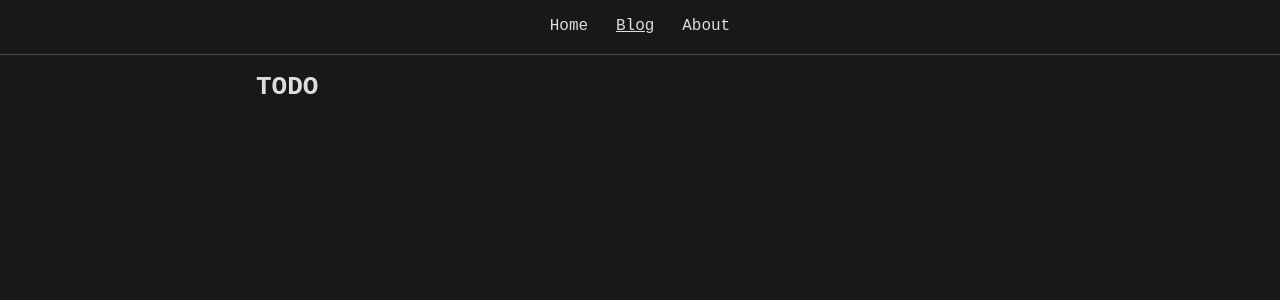
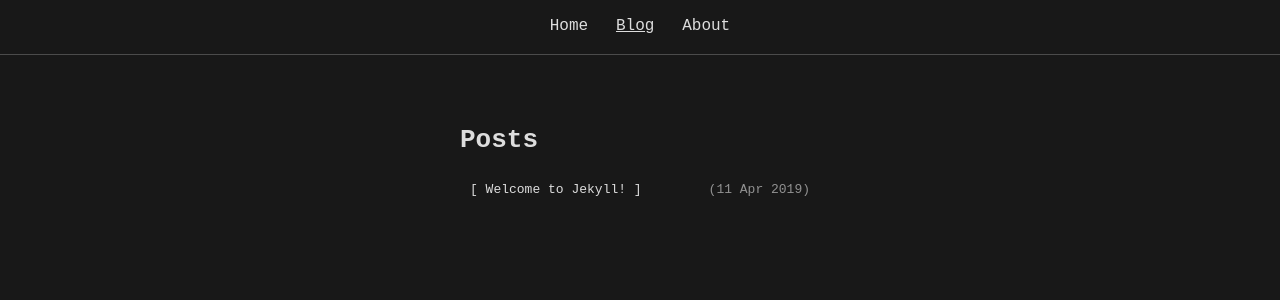
Before and after one commit to damon-myers/damon-myers.github.io, a Jekyll site: the page built from blog.html, in a window 1280 px wide. Shown: the top 300 px of the page. Built offline with Jekyll 4.4.1, drawn with Linux system fonts in a browser that asks for light colours.

Commit message:
make the blog page have a list of posts * hey, pagination is hard, I'll worry about it later

```diff
--- a/_includes/recent.html
+++ b/_includes/posts.html
@@ -1,15 +1,22 @@
-<div class="content-block recent-posts">
-    <h1>Recent Posts</h1>
+{%- if include.isRecent -%}
+    {% assign postsToShow = 10 %}
+{%- else -%}
+    {% assign postsToShow = 100 %}
+{%- endif -%}
+<div class="content-block posts">
+    <h1>{{ include.postsHeader }}</h1>
     <ul class="post-list">
-    {% for post in site.posts limit:10%}
+    {% for post in site.posts limit:postsToShow %}
         <li class="post-item">
             <a href="{{ post.url }}">{{ post.title | truncate: 28 }}
             <span class="post-date">({{ post.date | date_to_string }})</span>
             </a>
         </li>
     {% endfor %}
+    {% if include.isRecent %}
     <li>
         <a class="more-posts" href="/blog.html">more posts</a>
     </li>
+    {% endif %}
     </ul>
 </div>
--- a/_layouts/blog.html
+++ b/_layouts/blog.html
@@ -1,4 +1,4 @@
 ---
 layout: default
 ---
-<h1>TODO</h1>
+{%- include posts.html postsHeader="Posts" isRecent=false -%}
--- a/_layouts/home.html
+++ b/_layouts/home.html
@@ -2,4 +2,4 @@
 layout: default
 ---
 {%- include personal.html -%}
-{%- include recent.html -%}
+{%- include posts.html postsHeader="Recent Posts" isRecent=true -%}
--- a/_sass/_recent.scss
+++ b/_sass/_posts.scss
@@ -1,6 +1,6 @@
 @import "globals";
 
-.recent-posts {
+.posts {
 }
 
 .post-list {
@@ -27,7 +27,7 @@
 }
 
 @media(min-width: 768px) {
-    .recent-posts {
+    .posts {
         grid-column-start: 2;
 
         width: 360px;
--- a/assets/css/main.scss
+++ b/assets/css/main.scss
@@ -6,7 +6,7 @@
 @import "header";
 @import "personal";
 @import "social";
-@import "recent";
+@import "posts";
 
 body {
     margin: 0;
```
